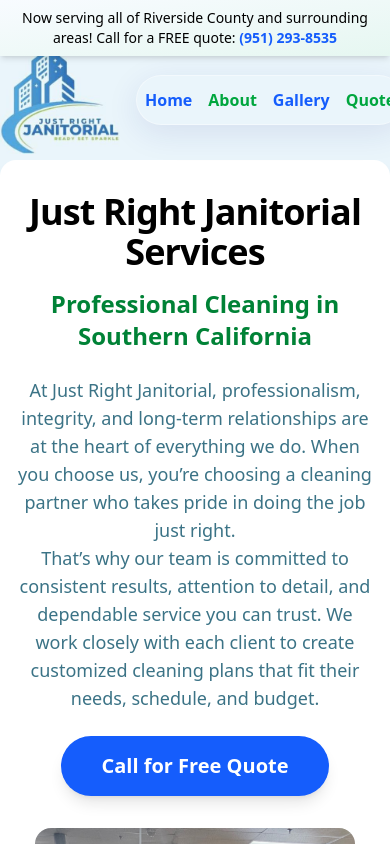
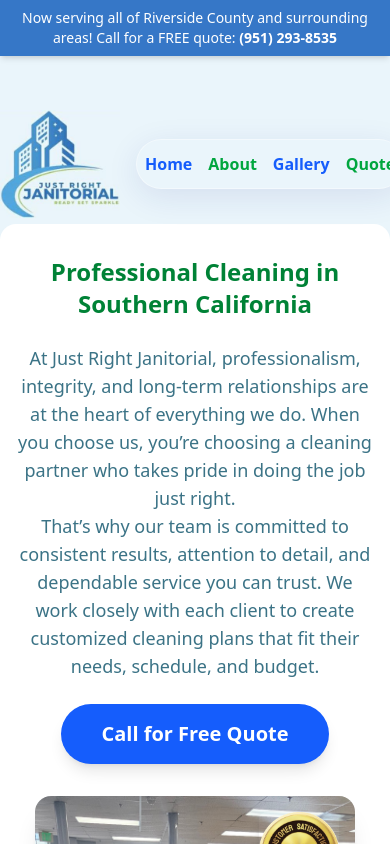
Before and after one commit to webdevdano/rightJanitorial, a Next.js app: page / in a window 390 px wide. Shown: the top 844 px of the page. Built offline with nearby package versions, Linux system fonts and the light colour scheme.

Commit message:
added photo, small style changes

```diff
--- a/app/components/AnnouncementBar.tsx
+++ b/app/components/AnnouncementBar.tsx
@@ -2,8 +2,8 @@
 
 export default function AnnouncementBar() {
   return (
-    <div className="fixed top-0 left-0 w-full z-50 bg-linear-to-br from-[#f8fbff] to-[#e6f7f1] text-black text-center py-2 px-4 text-sm font-medium shadow-md">
-      <span>Now serving all of Riverside County and surrounding areas! Call for a FREE quote: <a href="tel:+19512938535" className="font-semibold text-blue-600 hover:text-green-500">(951) 293-8535</a></span>
+    <div className="fixed top-0 left-0 w-full z-50 bg-[#3677c7] text-white text-center py-2 px-4 text-sm font-medium shadow-md">
+      <span>Now serving all of Riverside County and surrounding areas! Call for a FREE quote: <a href="tel:+19512938535" className="font-semibold text-white hover:text-green-500">(951) 293-8535</a></span>
     </div>
   );
 }
--- a/app/components/ClientNavbarWrapper.tsx
+++ b/app/components/ClientNavbarWrapper.tsx
@@ -16,6 +16,14 @@
           background: "#eaf5fb",
         }}
       >
+        <style>{`
+          @media (max-width: 640px) {
+            .client-navbar-mobile-padding {
+              padding-top: 64px;
+            }
+          }
+        `}</style>
+        <div className="client-navbar-mobile-padding w-full flex items-center gap-4">
           <img
             src="/rightJanitorial-Images/logo/JRJ.jpeg"
             alt="JRJ Logo"
@@ -25,6 +33,7 @@
             <Navbar />
           </div>
         </div>
+      </div>
     </>
   );
 }
--- a/app/page.tsx
+++ b/app/page.tsx
@@ -14,8 +14,7 @@
       <section className="w-full bg-white rounded-2xl shadow-lg mb-12 pt-8 pb-8 flex flex-col items-center justify-center">
         <div className="w-full max-w-5xl mx-auto flex flex-col md:flex-row items-center justify-between gap-8 px-4">
           <div className="flex-1 flex flex-col justify-center items-center text-center md:items-start md:text-left md:pr-6">
-            <h1 className="text-4xl md:text-5xl font-extrabold mb-4 text-black tracking-tight">Just Right Janitorial Services</h1>
-            <h2 className="text-2xl md:text-3xl font-semibold mb-6 text-green-700">Professional Cleaning in Southern California</h2>
+            <h1 className="text-2xl md:text-3xl font-semibold mb-6 text-green-700">Professional Cleaning in Southern California</h1>
             <p className="mb-6 text-lg text-[#3b7386] font-medium">
               At Just Right Janitorial, professionalism, integrity, and long-term relationships are at the
               heart of everything we do. When you choose us, you’re choosing a cleaning partner who takes pride in doing the job just right.<br/>
```
Lines whose indentation alone changed are shown as unchanged.
